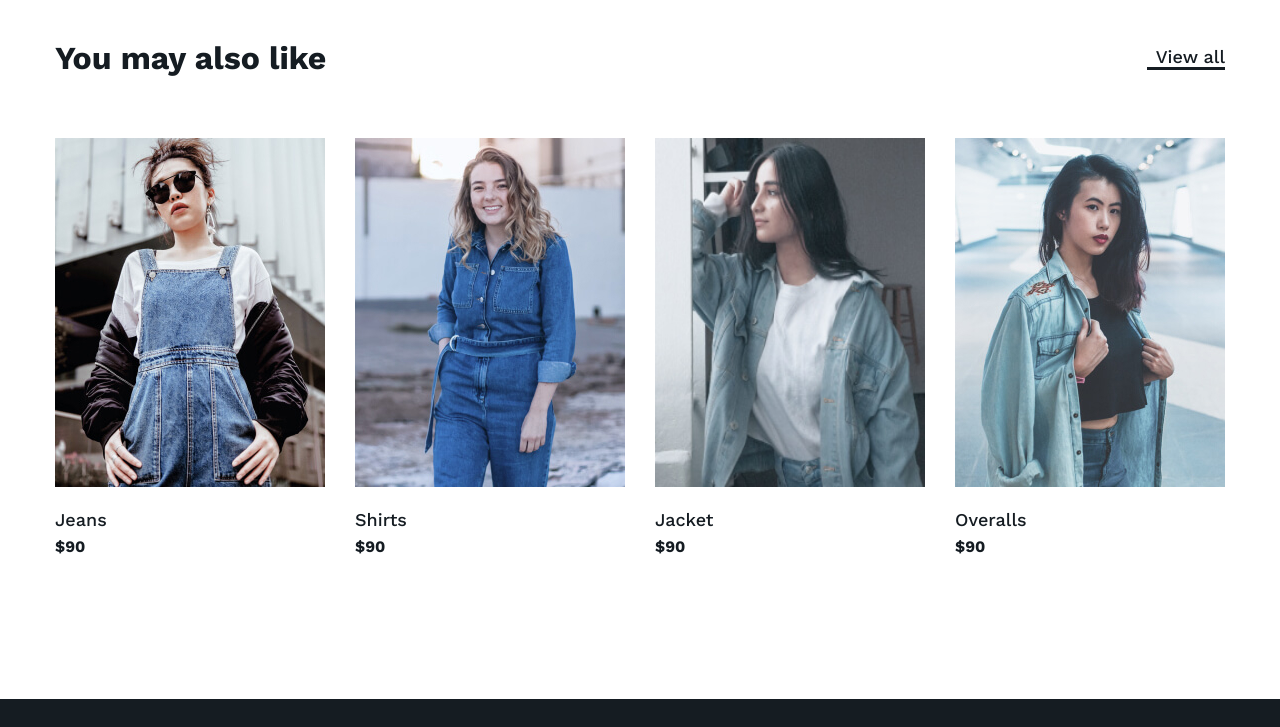
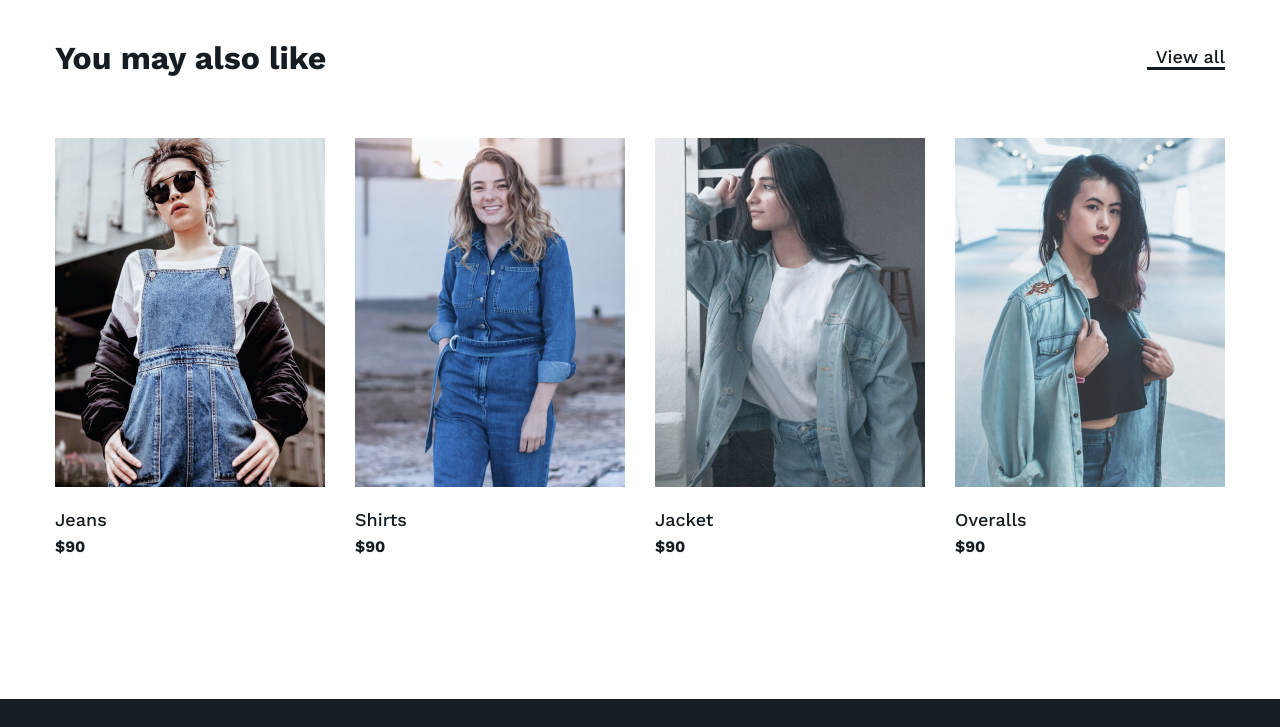
Before and after one commit to git-dmitriy/web-practice, a website: page flexbox/denim/src/html/card.html in a window 1280 px wide. Shown: the part 860-1587 px from the top of the page. Drawn offline with nearby package versions, Linux system fonts and the light colour scheme; files that its build step writes are made by us from their sources; files whose address does not match are found by name.

Commit message:
Исправлен адрес изображения

```diff
--- a/flexbox/denim/src/html/card.html
+++ b/flexbox/denim/src/html/card.html
@@ -155,7 +155,7 @@
           <li class="catalog-item">
             <a class="catalog-item-link" href="#">
               <div class="catalog-item-img-wrap">
-                <img src="../img/2.jpg" width="270" height="349" alt="Jacket">
+                <img src="../img/21.jpg" width="270" height="349" alt="Jacket">
               </div>
               <h3 class="catalog-item-title">Jacket</h3>
               <p class="catalog-item-price">$90</p>
```
